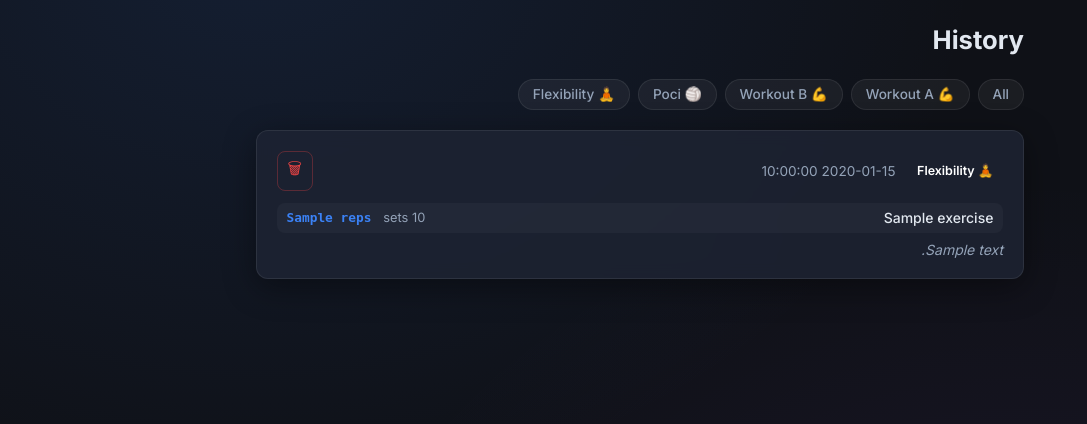
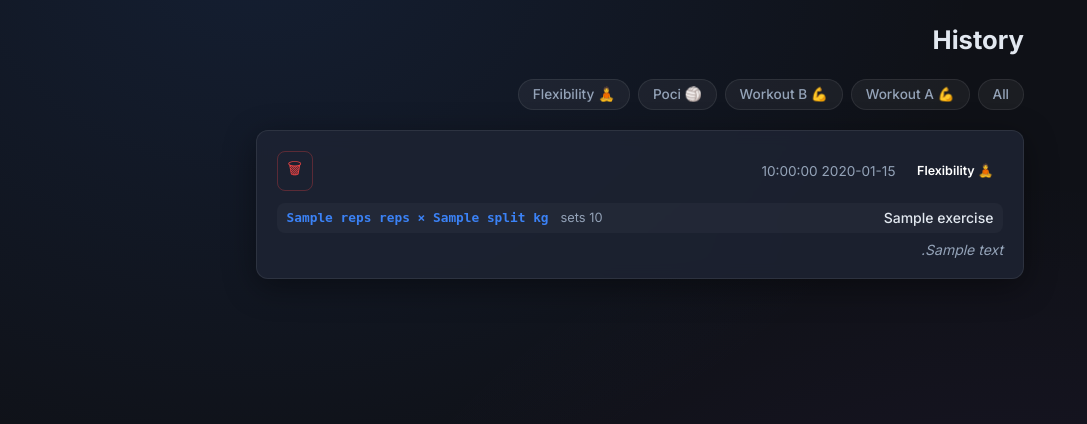
Before and after one commit to royiraygan90-max/fitness-tracker, a Flask app: template templates/history.html in a window 1280 px wide. Shown: the part 59-483 px from the top of the page, without its empty margins (0-1087 px from the left). Run offline with Flask 3, Linux system fonts and the light colour scheme; the template is opened without the code that fills it: most values are stand-ins (such as "Sample title", 1, 10 or a date in 2020); parts of the project's set-up code (start-up, migrations or seed data) failed here and were passed over.

Commit message:
feat: show weight alongside reps in workout history

```diff
--- a/app.py
+++ b/app.py
@@ -333,7 +333,7 @@ def history():
 
     query = '''
         SELECT w.id, w.date, w.type, w.notes, w.created_at,
-               GROUP_CONCAT(we.exercise_name || '|' || COALESCE(we.sets,'') || '|' || COALESCE(we.reps,''), ';;') as exercises_raw
+               GROUP_CONCAT(we.exercise_name || '|' || COALESCE(we.sets,'') || '|' || COALESCE(we.reps,'') || '|' || COALESCE(we.weight_kg,''), ';;') as exercises_raw
         FROM workouts w
         LEFT JOIN workout_exercises we ON we.workout_id = w.id
     '''
@@ -351,8 +351,13 @@ def history():
         if w['exercises_raw']:
             for ex_str in w['exercises_raw'].split(';;'):
                 parts = ex_str.split('|')
-                if len(parts) == 3:
-                    exercises.append({'name': parts[0], 'sets': parts[1], 'reps': parts[2]})
+                if len(parts) >= 3:
+                    exercises.append({
+                        'name': parts[0],
+                        'sets': parts[1],
+                        'reps': parts[2],
+                        'weight_kg': parts[3] if len(parts) > 3 else '',
+                    })
         w['exercises'] = exercises
         workouts.append(w)
 
--- a/templates/history.html
+++ b/templates/history.html
@@ -38,7 +38,7 @@
               <div class="exercise-detail-row">
                 <span class="ex-detail-name">{{ ex.name }}</span>
                 {% if ex.sets %}<span class="ex-detail-sets">{{ ex.sets }} sets</span>{% endif %}
-                {% if ex.reps %}<span class="ex-detail-reps">{{ ex.reps }}</span>{% endif %}
+                {% if ex.reps %}<span class="ex-detail-reps">{% if ex.weight_kg %}{{ ex.reps.split(',')[0] }} reps × {{ ex.weight_kg.split(',')[0] }} kg{% else %}{{ ex.reps }}{% endif %}</span>{% endif %}
               </div>
             {% endfor %}
           </div>
```
